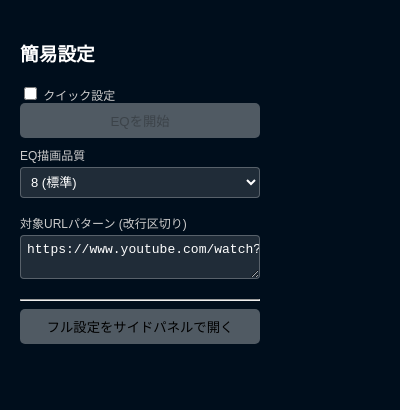
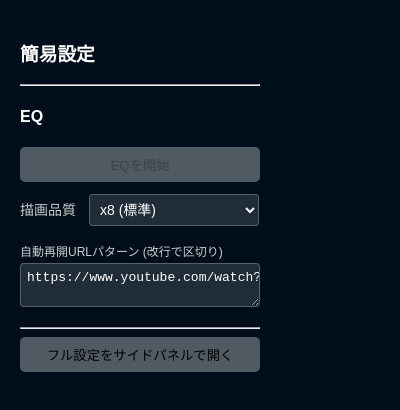
Before and after one commit to SuitoShizuku/Mizu-Extension, a browser extension: page popup.html in a window 400 px wide. Drawn offline with Linux system fonts and the light colour scheme.

Commit message:
ポップアップのレイアウト整理

```diff
--- a/popup.html
+++ b/popup.html
@@ -43,25 +43,30 @@
       font-size: 12px;
       color: #ccc;
     }
+    .inlineSelect {
+      display: flex;
+      font-size: 14px;
+      align-items:baseline;
+    }
+    .inlineSelect select {
+      width:170px;
+      margin-left: 13px;
+    }
   </style>
 </head>
 <body>
   <h3>簡易設定</h3>
-  <!-- ADD: 簡易設定用のコントロール例 -->
-  <label>
-    <input type="checkbox" id="quickToggle"> クイック設定
-  </label>
+
+  <hr>
+  <h4>EQ</h4>
   <button id="loadEQ">EQを開始</button>
+  <label for="eqQuality" class="inlineSelect">描画品質
+  <select id="eqQuality" class="inlineSelect">
+    <option value="8">x8 (標準)</option>
+    <option value="16">x16 (高品質)</option>
+  </select></label>
 
-  <!-- ADD: mizuEQ描画品質設定 -->
-  <label for="eqQuality">EQ描画品質</label>
-  <select id="eqQuality">
-    <option value="8">8 (標準)</option>
-    <option value="16">16 (高品質)</option>
-  </select>
-
-  <!-- ADD: mizuEQ対象URLパターン設定 -->
-  <label for="eqUrlPatterns">対象URLパターン (改行区切り)</label>
+  <label for="eqUrlPatterns">自動再開URLパターン (改行で区切り)</label>
   <textarea id="eqUrlPatterns" rows="2" wrap="off" placeholder="https://www.youtube.com/watch?v=*"></textarea>
 
   <hr>
--- a/popup.js
+++ b/popup.js
@@ -57,10 +57,10 @@
     button.textContent = 'EQを開始';
     button.style.backgroundColor = '#ffffff50';
   } else if (isPowered) {
-    button.textContent = 'EQを停止';
+    button.textContent = 'EQを停止(Shiftで完全に停止)';
     button.style.backgroundColor = '#ff4d4d80';
   } else {
-    button.textContent = 'EQを再開';
+    button.textContent = 'EQを再開(Shiftで完全に停止)';
     button.style.backgroundColor = '#ffffff50';
   }
 }
```
